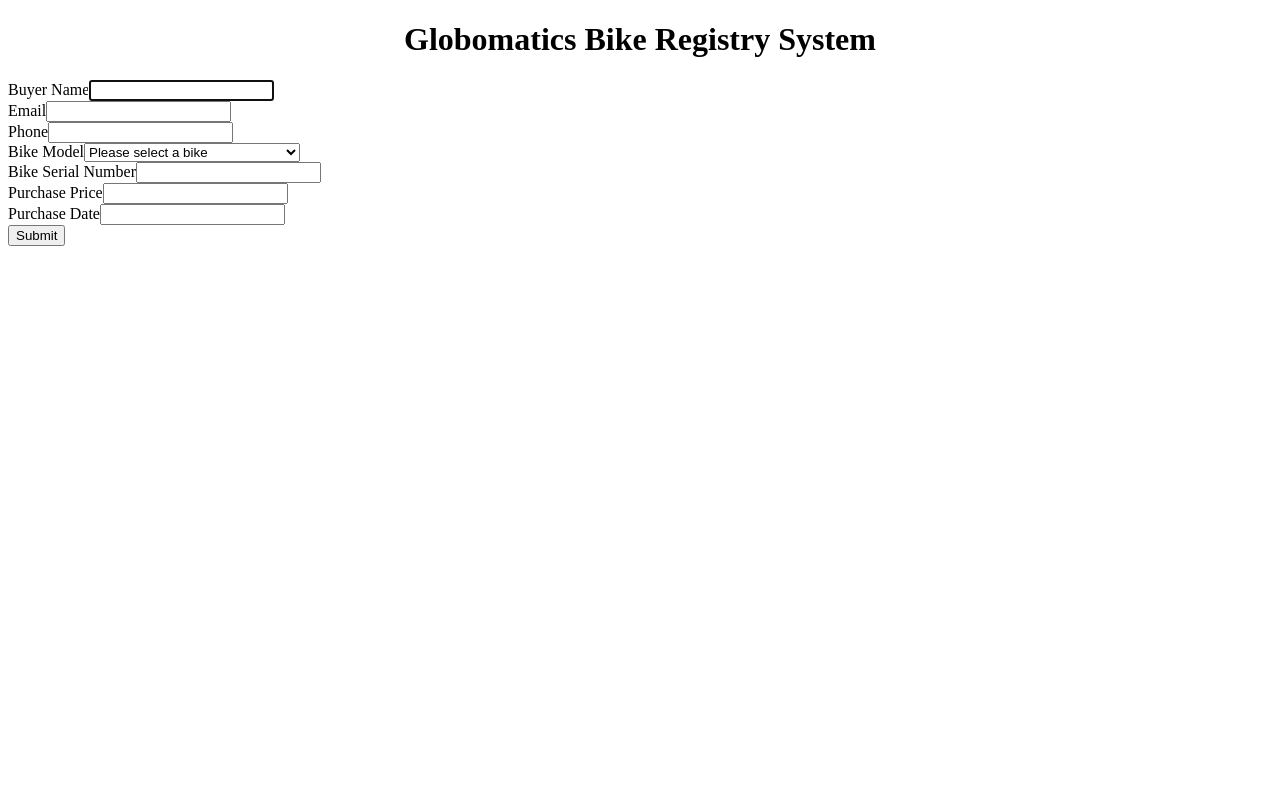
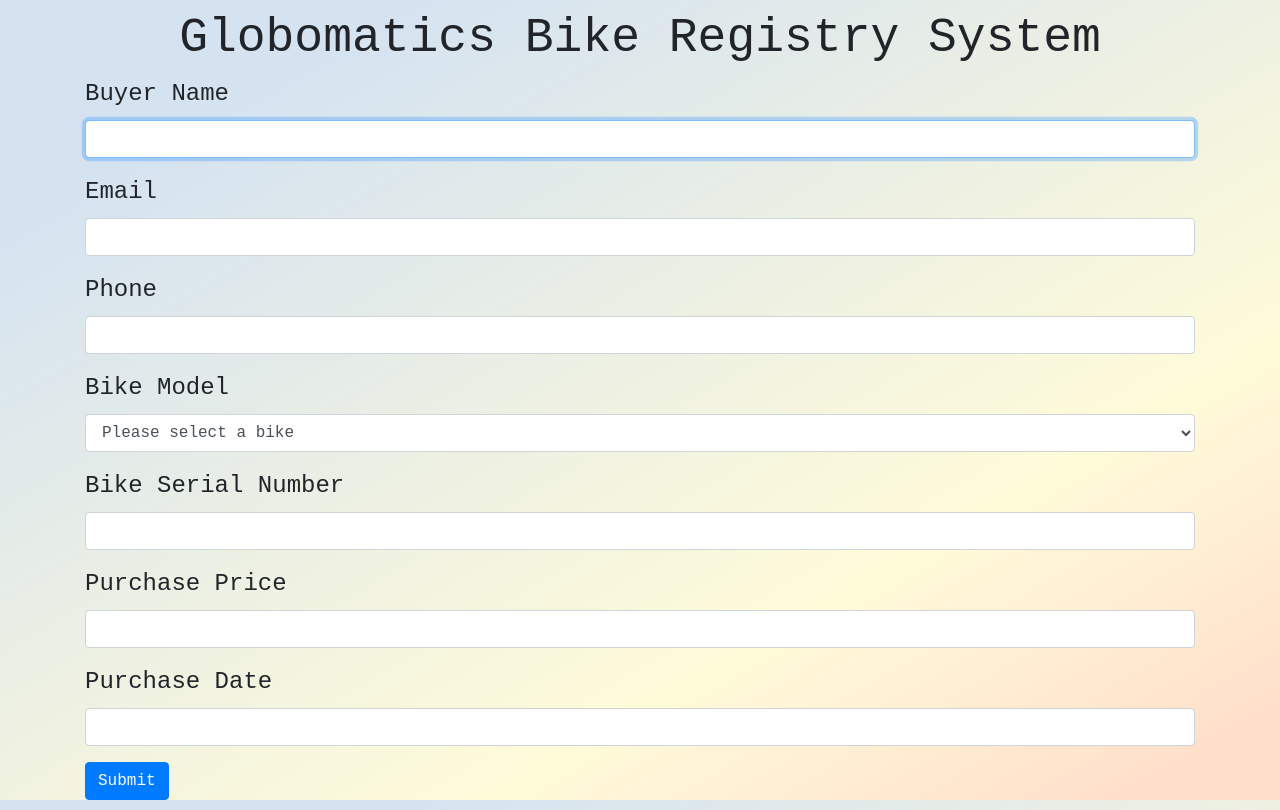
Before and after one commit to agaar/BikesApp-with-Spring-Boot-and-Angular, an Angular app in the folder bike-ui/: page / in a window 1280 px wide. Built offline with nearby package versions, Linux system fonts and the light colour scheme.

Commit message:
CSS added

```diff
--- a/bike-ui/package.json
+++ b/bike-ui/package.json
@@ -11,6 +11,7 @@
   },
   "private": true,
   "dependencies": {
+    "@angular-devkit/core": "^11.2.4",
     "@angular/animations": "~11.2.5",
     "@angular/common": "~11.2.5",
     "@angular/compiler": "~11.2.5",
@@ -19,6 +20,7 @@
     "@angular/platform-browser": "~11.2.5",
     "@angular/platform-browser-dynamic": "~11.2.5",
     "@angular/router": "~11.2.5",
+    "bootstrap": "^4.6.0",
     "rxjs": "~6.6.0",
     "tslib": "^2.0.0",
     "zone.js": "~0.11.3"
--- /dev/null
+++ b/bike-ui/src/css/bike.css
@@ -0,0 +1,25 @@
+html {
+  height: 100%;
+}
+
+body {
+  padding-top: 10px;
+  padding-bottom: 10px;
+  text-rendering: optimizeLegibility;
+  position: relative;
+  min-height: 100%;
+  -webkit-font-smoothing: antialiased;
+  -moz-osx-font-smoothing: grayscale;
+  font-family: 'Courier New', sans-serif;
+  font-weight: normal;
+  font-size: 1.5em;
+  background: linear-gradient(150deg,#D5E3F1 15%,#FFFBD9 70%,#FFDFCB 94%);
+}
+
+h1 {
+  font-size: 2.0em;
+}
+
+.table-bordered, .table-bordered td, .table-bordered th {
+  border: 1px solid #2F465D;
+}
--- a/bike-ui/src/styles.css
+++ b/bike-ui/src/styles.css
@@ -1 +1,3 @@
 /* You can add global styles to this file, and also import other style files */
+@import '~bootstrap/dist/css/bootstrap.min.css';
+@import './css/bike.css';
```
Also changed, not shown: 1 other file (tests, documents, lock files or other folders).
